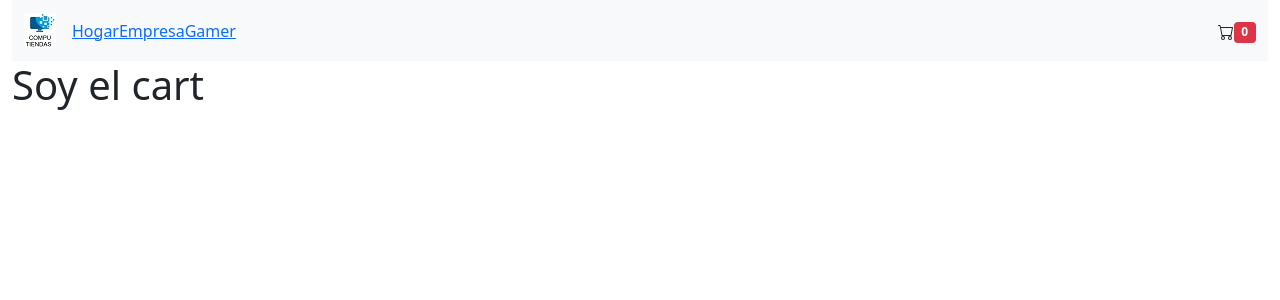
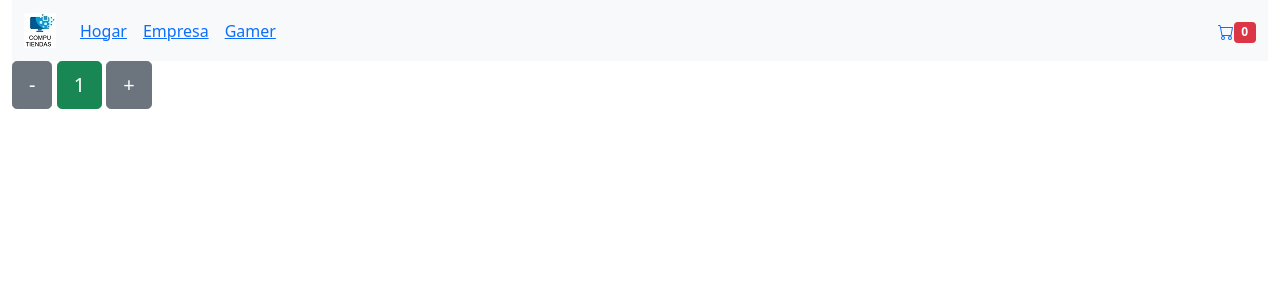
Before and after one commit to fmalca/react-project, a React (Create React App) app: page /cart in a window 1280 px wide. Shown: the top 300 px of the page. Built offline with nearby package versions, Linux system fonts and the light colour scheme.

Commit message:
Desafio-7 95%

```diff
--- a/src/components/Cart/Cart.js
+++ b/src/components/Cart/Cart.js
@@ -1,10 +1,14 @@
 import React from 'react'
+import ItemCount from '../ItemCount/ItemCount'
 
 const Cart = () => {
+    const initial = 1
+    const stock = 5
+
     return (
-        <div>
-          <h1>Soy el cart</h1>
-        </div>
+        <>
+          <ItemCount initial={initial} stock={stock}/>
+        </>
     )
 }
 
--- a/src/components/NavBar/NavBar.js
+++ b/src/components/NavBar/NavBar.js
@@ -9,15 +9,15 @@ import {Link} from 'react-router-dom'
 const NavBar = () => {
     return (
         <>
-            <Navbar bg="light" variant="light">
+            <Navbar bg="light" variant="dark">
                 <Container fluid>
                     <Navbar.Brand ><Link to ="/"><img src={logo} alt="" /></Link></Navbar.Brand>
                     <Nav className="me-auto">
-                        <Link to ="/categoria/hogar">Hogar</Link>
-                        <Link to ="/categoria/empresa">Empresa</Link>
-                        <Link to ="/categoria/gamer">Gamer</Link>
+                        <Nav.Link><Link to ="/categoria/hogar">Hogar</Link></Nav.Link>
+                        <Nav.Link><Link to ="/categoria/empresa">Empresa</Link></Nav.Link>
+                        <Nav.Link><Link to ="/categoria/gamer">Gamer</Link></Nav.Link>
                     </Nav>
-                    <CartWidget />
+                    <Link to="/cart"><CartWidget /></Link>
                 </Container>
 
             </Navbar>
```
